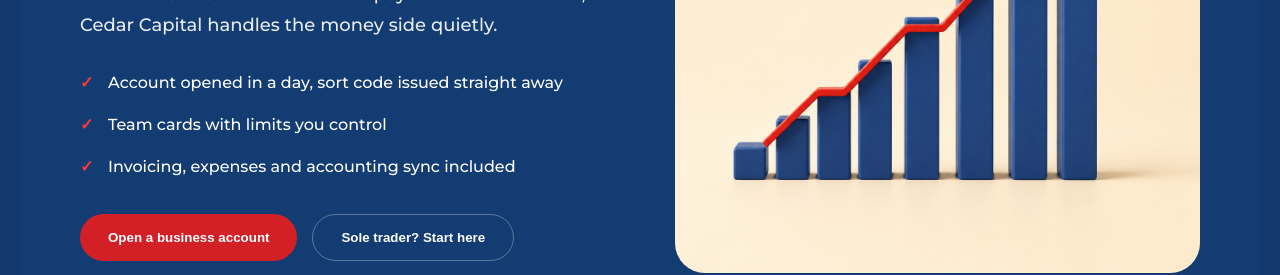
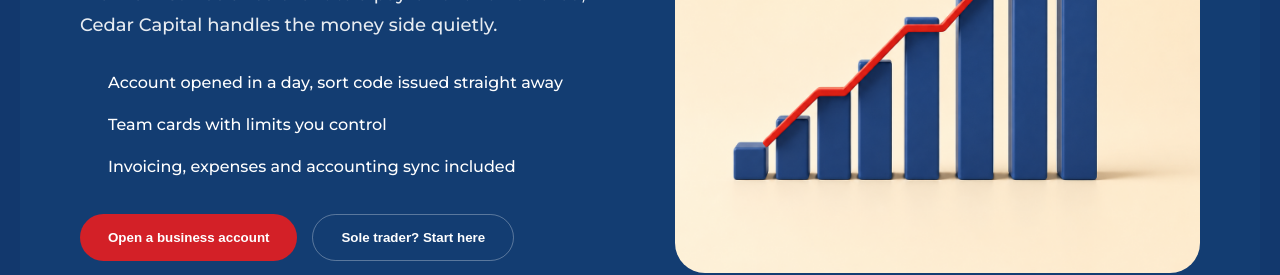
Before and after one commit to its-malaika16/CedarCapitalBank, a React (Vite) app: page /business in a window 1280 px wide. Shown: the part 486-761 px from the top of the page. Built offline with nearby package versions, Linux system fonts and the light colour scheme.

Commit message:
fix issues

```diff
--- a/src/components/Business/business-hero-section.css
+++ b/src/components/Business/business-hero-section.css
@@ -67,13 +67,13 @@
   line-height: 1.6;
 }
 
-.hero-features li::before {
+/* .hero-features li::before {
   content: "✓";
   position: absolute;
   left: 0;
   color: #ff3737;
   font-weight: bold;
-}
+} */
 
 /* =========================
    BUTTONS
```
